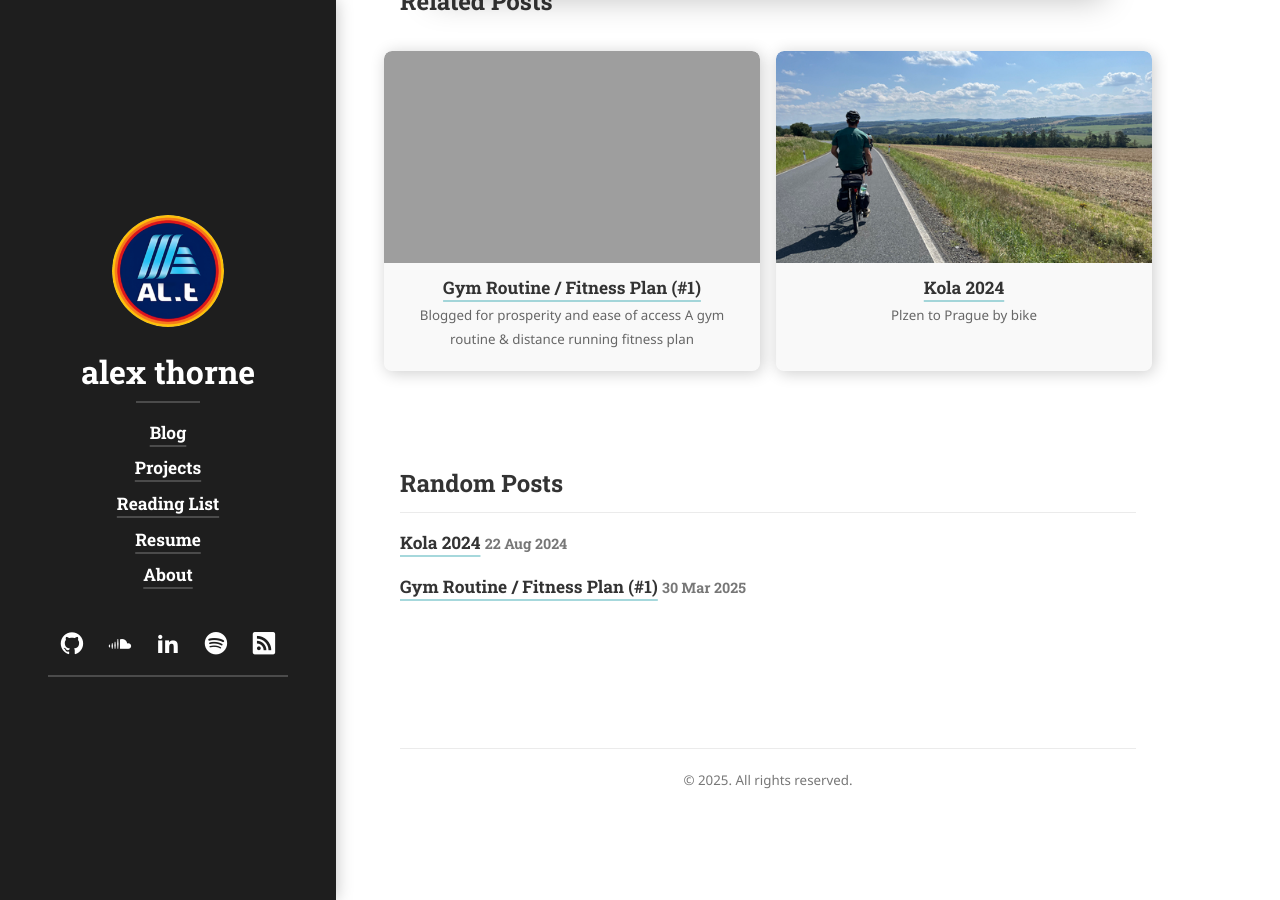
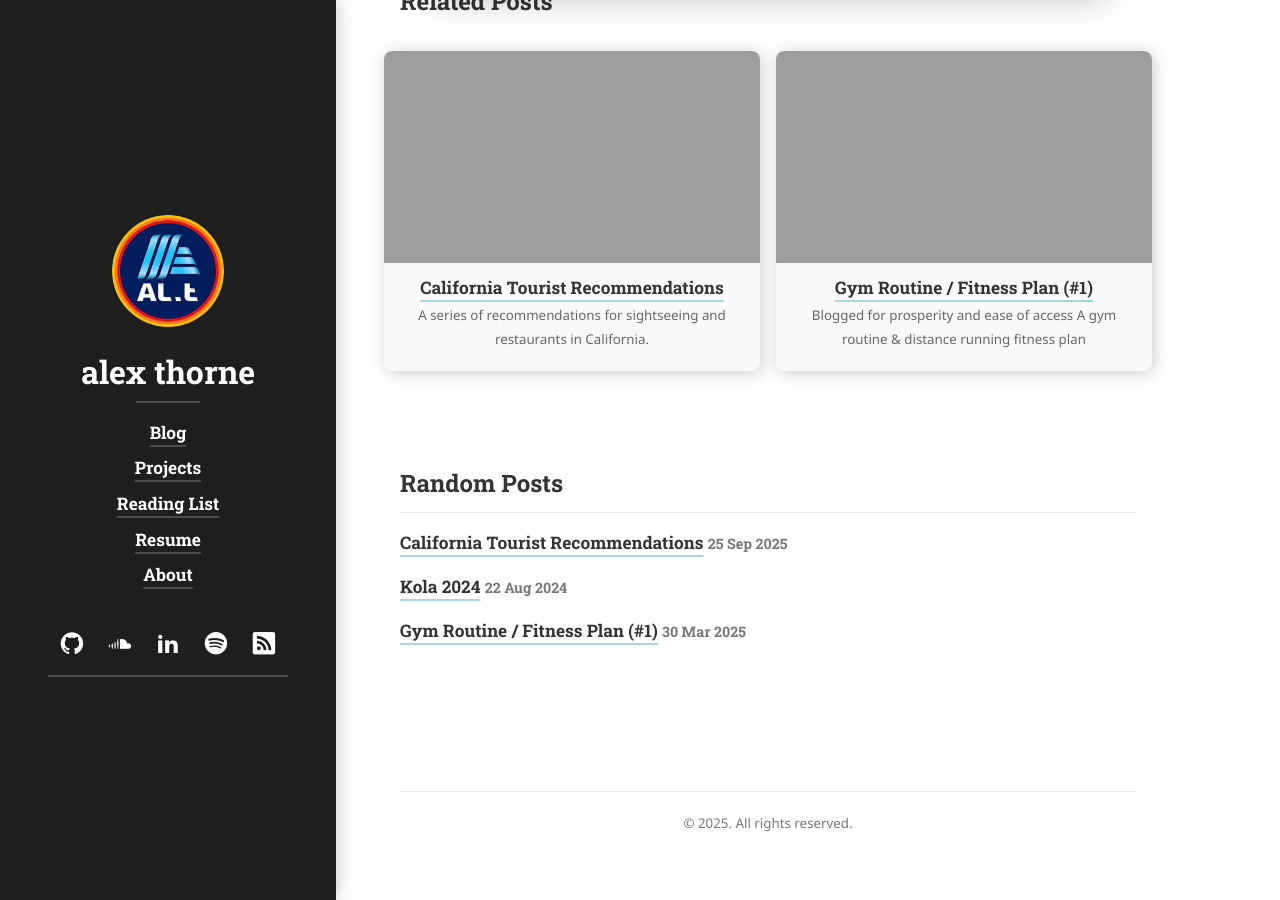
Before and after one commit to alex-thorne/blog, a Jekyll site: the page built from blog/_posts/2025-06-07-pragueguide.md, in a window 1280 px wide and 900 px high, scrolled down 10197 px. Built offline with Jekyll 4.4.1, drawn with Linux system fonts in a browser that asks for light colours; cached includes are drawn as plain includes; nearby versions of some CDN libraries; some web fonts are replaced; library files that are not in the unit come from our copies; part of the change alters nothing that is shown; some of the changed text lies outside the part shown.

Commit message:
feat: California Guide

```diff
--- a/blog/_posts/2025-06-07-pragueguide.md
+++ b/blog/_posts/2025-06-07-pragueguide.md
@@ -15,7 +15,7 @@ sitemap: false
 categories: [blog, travel]
 tags: [blog, travel]
 ---
-Prague castle from behind
+St. Vitus Catherdal
 {:.figcaption}
 
 # Prague Recommendations / Info
--- /dev/null
+++ b/blog/_posts/2025-09-25-californiaguide.md
@@ -0,0 +1,234 @@
+---
+layout: post
+title: 'California Tourist Recommendations'
+caption: A series of recommendations for sightseeing and restaurants in California.
+date: '2025-09-25'
+accent_color: '#4fb1ba'
+image:
+  path: /assets/img/blog/california/FINC4028.JPG
+  srcset:
+    1920w: /assets/img/blog/california/FINC4028.JPG
+    960w:  /assets/img/blog/california/FINC4028@50.png
+    480w:  /assets/img/blog/california/FINC4028@25.png
+    240w:  /assets/img/blog/california/FINC4028@12.5.png
+sitemap: false
+categories: [blog, travel]
+tags: [blog, travel]
+---
+
+This is another highly opinionated list of tourism suggestions. I'm often asked, mostly by Europeans, for recommendations for traveling to California, so here they are.
+
+> [!Work in progress]
+> This post is largely unfinished but I needed to share at least something with some friends.
+
+**Quick links to highlights:**
+
+- "I have one day in San Francisco, what should I do?"
+- [Golden Gate Park Half-Day Tour](#golden-gate-park-half-day-tour)
+
+## Central Coast
+
+When I say "Central Coast" I'm referring to the Santa Cruz, Aptos, Monterey, Pacific Grove, Carmel, Big Sur area. The short story is: this stretch of coastline is gorgeous. Simply driving down CA-1 to Big Sur and back is a wonderful thing to do in California and I strongly recommend it. Or, make a 2-3 day trip out of visiting some beautiful Northern California coastal towns and some outdoors-oriented sights in between.
+## Monterey Bay Area
+
+Take a drive down past Monterey Bay. Stay in Pacific Grove. Walk the Asilomar trail. Rent a bike and ride 17 Mile Drive. Spend 3 hours at the Monterey Bay Aquarium. Drive down to Big Sur. Spend a day at Andrew Molera State Beach. Drive the scenic Highway 1 to Julia Pfeiffer Burns State Beach and see McWay Falls. Hike up the Big Sur River Gorge trail and swim in the pools at the top.
+
+- [Monterey Bay Aquarium](https://www.montereybayaquarium.org/)
+- [17 Mile Drive](https://www.pebblebeach.com/17-mile-drive/)
+- [Asilomar Trail](https://www.parks.ca.gov/?page_id=29963)
+- [Andrew Molera State Beach](https://www.parks.ca.gov/?page_id=582)
+- [Big Sur River Gorge Trail](https://www.alltrails.com/trail/us/california/big-sur-river-gorge-trail)
+- [Julia Pfeiffer Burns State Beach & McWay Falls](https://www.parks.ca.gov/?page_id=578)
+
+## Santa Cruz
+
+A few things I can recommend doing in and around Santa Cruz:
+
+- Natural Bridges
+- Davenport Landing Beach
+- Panther Beach
+- Steamer Lane
+- Pleasure Point
+- Capitola
+- Henry Cowell Redwoods State Park
+
+### 💡Santa Cruz Day-Trip Ideas
+
+#### Half-day Tour through Santa Cruz
+
+Spend half a day around Santa Cruz en route down south to Big Sur:
+
+- Go to Natural Bridges, park and walk down to sit on the beach
+- Drive along West Cliff Drive
+- Stop at Steamer Lane and get out and watch the surfers
+- Take the long route along the water past Seabright Beach and Twin Lakes to Pleasure Point
+- Try to park somewhere along East Cliff Drive to get out and watch the surfers at Pleasure Point
+- Go to 41st Avenue, get some stickers at the surf and skate shops (Santa Cruz Boardroom, O'Neill) and a coffee at Verve.
+- Go to Capitola, get a slice of pizza, walk around.
+
+
+## Santa Cruz Mountains
+
+As this list is autobiographical and highly opinionated, my focus on the Santa Cruz mountains is pretty isolated to the area between the South Bay Area and Santa Cruz, although the Santa Cruz mountains range all the way from San Francisco to south of Gilroy & Watsonville.
+
+Hiking in the Santa Cruz mountains is wonderful. You can experience the various microclimates of Northern California, walk amongst giant [coastal redwoods](https://en.wikipedia.org/wiki/Sequoia_sempervirens), see views of both the San Francisco Bay Area and the Monterey Bay Area coastline, and experience the beautiful fragrant bouquet of California's amazing flora.
+
+Below are some personal hiking recommendations.
+
+For a bigger challenge, check out the [Skyline-to-the-Sea Trail](https://en.wikipedia.org/wiki/Skyline-to-the-Sea_Trail), a 29.5-mile (47.5 km) trail that goes from the top of the hills just outside of the South Bay Area to exit on the coast at Waddell Beach. The trail can be done via two moderate days of hiking with an overnight along the trail, or it can be run in a single day. *Note*: make **sure** you check conditions if you plan this - many trail sections are still being recovered after the [CZU Lightning Complex fires](https://en.wikipedia.org/wiki/CZU_Lightning_Complex_fires "CZU Lightning Complex fires"))
+### [Big Basin](https://www.parks.ca.gov/?page_id=540)
+
+California's oldest state park. Home to giant California Coastal Redwoods and many beautiful trails. In 2020, lightning started a fire that drastically changed the shape of the park. Although nearly all old-growth redwoods survived, all historic structures did not. See [info brochure with map](https://www.parks.ca.gov/pages/540/files/BigBasinRedwoodsSP_Infosheet_8.5x14_011525_FINAL.pdf).
+
+For an easy, short hike, simply visit the old park headquarters area and try the "Redwood Loop Trail"
+
+For a moderate, longer hike, try the  **[Ocean View Summit Loop](https://www.parks.ca.gov/?page_id=28975)**. Have a look at the [All Trails map](https://www.parks.ca.gov/pages/540/files/BigBasinRedwoodsSP_Infosheet_8.5x14_011525_FINAL.pdf) for reference but please note that AllTrails is often not up-to-date with trail closures. Always check at the official park information and talk to the park staff to know what the current trail conditions are!
+### [Castle Rock](https://www.parks.ca.gov/?page_id=538)
+
+Castle Rock is a beautiful park with several trails, beautiful views all the way to the Monterey Bay, and includes a host of interesting rock formations that are open to climbing.
+
+For an easy hike, simply follow the "**Castle Rock Nature Trail**" to Castle Rock itself (the rock formation and namesake of the park).
+
+For a more intensive hike, check out the **Saratoga Gap** and **Ridge Loop** trails.
+
+If you're resourceful, you might even find the nearby personal favorite of mine, Aquarian Valley, which is much less known than Castle Rock itself, but also has some wonderful climbing with a great hike-in approach.
+
+### [Henry Cowell Redwoods State Park](https://www.parks.ca.gov/?page_id=546)
+
+Closer to Santa Cruz itself is the smaller Henry Cowell Redwoods State Park. The park has a campground with overnight camping options, old growth redwood groves, the "Garden of Eden" swimming hole, and several nice trails.
+### [Sierra Azul Preserve](https://www.openspace.org/preserves/sierra-azul)
+
+Closer to the San Jose side of the South Bay Area, just outside of Los Gatos, is the massive Sierra Azul Preserve. The preserve climbs out over the Lexington Reservoir to overlook the South Bay Area. On clear days, hikers can see the entire San Francisco Bay Area, from Almaden all the way to South San Francisco and across the bay to Oakland. The preserve has a different landscape than the more densely forested Big Basin area parks; it features more of the dry, high grasslands with strands of California Bay and oak.
+
+If you're up for a big hike, you can climb the 1200 feet across 8 miles to reach the Mount Umunhum summit. It will likely take over 4 hours. Bring **lots** of water. OpenSpace Preserves [official map](https://www.openspace.org/sites/default/files/Um_Trail_map_0.pdf), and [AllTrails Map](https://www.alltrails.com/trail/us/california/mount-umunhum).
+
+
+### Rancho San Antonio
+
+Further up the peninsula, in the North San Francisco Bay Area just outside of Los Altos, is [**Rancho San Antonio County Park**](https://parks.santaclaracounty.gov/locations/rancho-san-antonio-county-park) and **[Rancho San Antonio Open Space Preserve](https://www.openspace.org/preserves/rancho-san-antonio)**. The preserve is very large and contains several wonderful hikes. The "High Meadow Loop" is a popular hike that provides a wonderful view out over the Bay Area from its peak.
+
+For a very easy, very kid-friendly activity, check out the Deer Hollow Farm Trail.
+
+For a longer hike, connect the Coyote Trail loop, Upper High Meadow trail, and Stephen E Arbors Loop for an [8.5 mile hike](https://www.alltrails.com/trail/us/california/coyote-upper-high-meadow-and-stephen-e-arbors-loop) covering a large area of the preserve.
+
+If you're a runner, the trails here are all very runner-friendly. The Stephen E Arbors trail (formerly "PG&E Trail") is a great trail with a hard, consistent climb. Here's a [Strava Map](https://www.strava.com/routes/3389567243545654852) I made for it. Here's an [example run](https://www.strava.com/activities/9713507337): 15KM exactly, with almost 500m elevation.
+
+### [Hidden Villa](https://www.hiddenvilla.org/)
+
+Just up the road from Rancho is [Hidden Villa](https://www.hiddenvilla.org/), which also contains many nice hikes and a series of engaging, educational activities for kids.
+
+
+## San Francisco
+
+This section is best-effort. I can't say I've spent enough time in the city to give expert advice on what to do there. Still, I don't want you hanging out around the Financial District the whole time so I'll do my best.
+
+See the day trip ideas and sections on Golden Gate Park for more specific content. Here is an unsorted list of things to do in and around San Francisco:
+
+- Outer Sunset
+  - Go to Ocean Beach
+  - Get a fish burrito at [Hook Fish Co.](https://www.hookfishco.com/#web-menu)
+  - Check out **[Mollusk Surf Shop](https://mollusksurfshop.com/)**
+- Presidio
+  - Ride bikes through the Presidio
+  - Go to Baker Beach
+  - Go to Fort Point
+- [Haight-Ashbury](https://en.wikipedia.org/wiki/Haight-Ashbury)
+  - Shop for records at [Amoeba Music](http://www.amoeba.com/)
+  - Buy something fabulous to wear at [Piedmont Boutique](http://www.piedmontboutique.com/)
+  - Check out [Kimono Dave's](http://www.thekimonodave.com/)
+  - Get some noodles at [Citrus Club](https://maps.app.goo.gl/YW163CEmTXhKSNMR7)
+- Check out Sutro Baths
+- Hang out at Dolores Park
+- Admire the [Painted Ladies](https://en.wikipedia.org/wiki/Painted_ladies)
+- Go up to Twin Peaks
+
+
+## Golden Gate Park
+
+Golden Gate Park is massive. Golden Gate Park is awesome. Go hang out in Golden Gate Park. If you come back to Europe and complain about San Francisco being dirty or crowded and all you did was go to Union Square, the Financial District, and the Embarcadero, and you *didn't* spend any time in Golden Gate Park: boo 👎😞 **shame on you**.
+
+Here is a whole section just on Golden Gate Park:
+
+
+### Gardens, Nature, Outdoor highlights
+
+- **Japanese Tea Garden** – Oldest public Japanese garden in the U.S., with koi ponds, pagodas, and matcha tea.
+- **Conservatory of Flowers** – A Victorian-era greenhouse with an awesome collection of orchids.
+- **Bison Paddock** – Actual American bison grazing in the park.
+- **Rose Garden** – Best in late spring and summer, with hundreds of rose varieties.
+- **Stow Lake & Strawberry Hill** – Pedal boats and rowboats for rent. Short hike to the top to see the hill’s waterfall and views.
+- **Dutch Windmill & Queen Wilhelmina Tulip Garden** – Gorgeous photo spot in spring when the tulips bloom.
+- **Shakespeare Garden** – Plants mentioned in Shakespeare’s works, in a tucked-away romantic setting.
+
+### 🏛 Museums & Culture
+
+- **de Young Museum** – Fine arts from around the world plus a free observation tower with panoramic city views.
+- **California Academy of Sciences** – Aquarium, planetarium, natural history museum, and a living rooftop — all in one building.
+- **San Francisco Botanical Garden** – 55 acres of plants from around the globe, including rare cloud forest species.
+
+### 🎈Other
+
+- See the [Golden Gate Park Band](https://goldengateparkband.org/) play at the **music concourse**
+- See the famous **hippie hill** where hippies gathered in 60's and now hippies gather in 2020's
+- Go roller skating at **Skatin’ Place**
+- Play the free **disc golf course** near the west side of the park.
+- Chill out and have a picnic at **Hellman Hollow** or **Lindley Meadow**
+- Watch model sailboats sail at **Spreckels Lake**
+
+
+
+## 💡SF Day-Trip Ideas
+
+#### Golden Gate Park Half-Day Tour
+
+Here's a little example half-day walking tour from the Haight to Stow Lake. It should take about four to five hours total depending on how long you spend at each place.
+
+1. **Start at Haight & Stanyan**, enter via the east end (close to [Hippie Hill](https://en.wikipedia.org/wiki/Hippie_Hill))
+2. Walk west along JFK Promenade past **Conservatory of Flowers**. Check out the [Dahlia Dell](https://www.dahliadell.org/).
+3. Walk through the center of the park towards **the Music Concourse & California Academy of Sciences**.
+4. Explore the [de Young](https://www.herzogdemeuron.com/projects/173-de-young-museum/) Museum’s Barbro Osher Sculpture [Garden](https://www.hooddesignstudio.com/deyoung) which includes works of [Claes Oldenburg](https://www.sartle.com/artwork/corridor-pin-blue-claes-oldenburg), Alexander Calder, and [Andy Goldsworthy](https://andy-goldsworthy.weebly.com/fault-line.html), & [James Turrell](https://www.artchive.com/artwork/three-gems-james-turrell-2005/).
+5. Visit the [**Japanese Tea Garden**](https://www.japaneseteagardensf.com/). Pay the entrance fee and spend a half-hour to an hour in the garden. Have a tea or some miso or udon at the Tea House.
+6. Continue west to **Stow Lake & Strawberry Hill**: rent a pedal boat if the weather is nice, or walk the scenic loop and hike up the hill for a waterfall and scenic San Francisco views.
+
+*Alternatively*, skip Stow Lake & Strawberry Hill and do a full de Young or Cal. Academy of Sciences museum visit.
+<iframe src="https://www.google.com/maps/d/embed?mid=1G-nsPTD2zRHg2Vr8rYHv1fx0qgrVeT0&hl=en&ehbc=2E312F" width="640" height="480"></iframe>
+
+
+
+#### "The Full Tourist Send"
+
+Do you have one day only to spend in San Francisco and want to see a whole bunch of stuff? Are you into typical touristy stuff? Boy have we got an exhausting, overly ambitious tour for you! This route should take between **6 and 9 hours**, depending on how long you hang around each location. It might be pretty tiring, but this would taking you past many tourist sites worth visiting:
+
+If anyone ever actually fully follows this guide, please let me know -- I'll send you your merit badge (and collect your feedback!)
+
+1. Start at Civic Center Plaza ([BART Civic Center / UN Plaza Station](https://www.bart.gov/stations/civc))
+2. Check out [San Francisco City Hall](https://www.sf.gov/location--san-francisco-city-hall)
+3. Walk down Market Street to Union Square (20 min walk)
+4. Take the [Powell–Hyde Cable Car](https://www.sfcablecar.com/) to [Lombard Street](https://en.wikipedia.org/wiki/Lombard_Street_(San_Francisco)) (20 min ride)
+5. Walk the crooked section of [Lombard Street](https://en.wikipedia.org/wiki/Lombard_Street_(San_Francisco)) (10–15 min walk)
+6. Rent a bike ([Bay Wheels](https://www.lyft.com/bikes/bay-wheels)) and ride to the [Palace of Fine Arts](https://palaceoffinearts.org/) (via Bay Street, starting from Van Ness) (15 min ride)
+7. Carry on by bike to [Fort Point](https://www.nps.gov/fopo/index.htm) viewpoint, riding through the [Presidio](https://www.presidio.gov/) alongside [Crissy Field](https://www.presidio.gov/places/crissy-field) and Golden Gate Beach (30 min ride)
+8. Take a picture of the Golden Gate Bridge obscured by the marine layer
+9. Take [Waymo](https://waymo.com/) to [Fort Mason Park](https://goo.gl/maps/dWcJD4Hje3X6Z9wy9) (have it drop you at the MacArthur Ave Parking lot) (10 min ride)
+10. Walk the park along the bay-side path above Fort Mason Center to circle the park, head towards [Ghirardelli Square](https://www.ghirardellisq.com/) (15 min walk)
+11. **Share** an ice cream sundae at Ghirardelli
+12. Walk down Jefferson Street towards [Fisherman's Wharf](https://www.fishermanswharf.org/) (10 min walk)
+13. Stop at In-N-Out Burger for a double double with animal style fries (I said it's the full-send didn't I? You can skip the Neapolitan milkshake if you got the Ghirardelli sundae.)
+14. Walk down [Pier 39](https://pier39.com/) for mandatory sea lion viewing (15–20 min)
+15. Walk down the [Embarcadero](https://goo.gl/maps/7n6tQ7mbz7N2), check out the skaters at [Pier 7](https://goo.gl/maps/1H6JfWnU7f72) (15 min)
+16. Walk through the [Ferry Building](https://ferrybuildingmarketplace.com/) (*optional*: if you're feeling bougie you can have oysters at [Hog Island Oyster Co.](https://hogislandoysters.com/) in lieu of In-N-Out) (30–40 min)
+17. Have a sunset drink outside at [Waterbar](https://www.waterbarsf.com/)
+
+## South Bay
+
+Coming soon...
+
+
+## Marin
+
+Coming soon...
+
+
+## Sonoma
+
+Coming soon...
```
Also changed, not shown: assets/img/blog/california/FINC4028@0,125x.JPG (added), assets/img/blog/california/FINC4028@0,25x.JPG (added), assets/img/blog/california/FINC4028@0,5x.JPG (added), 2 other files.
